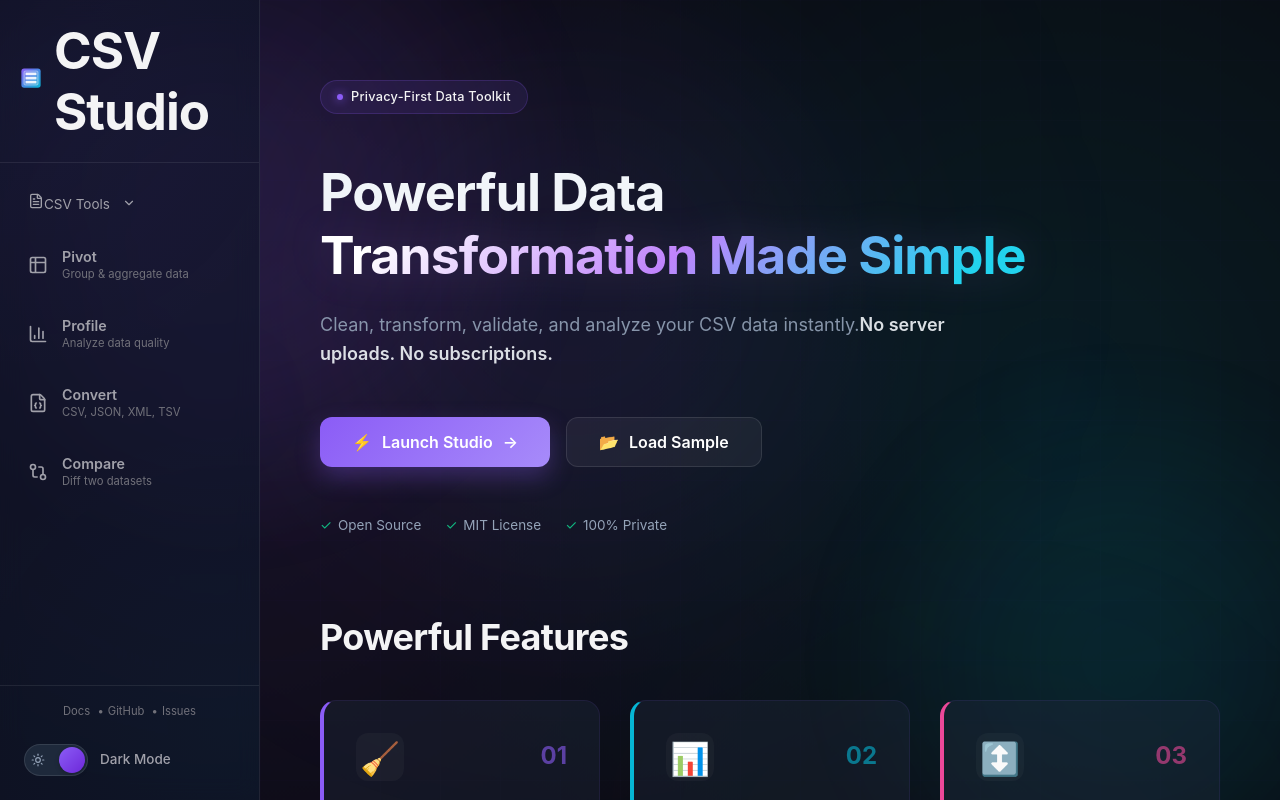
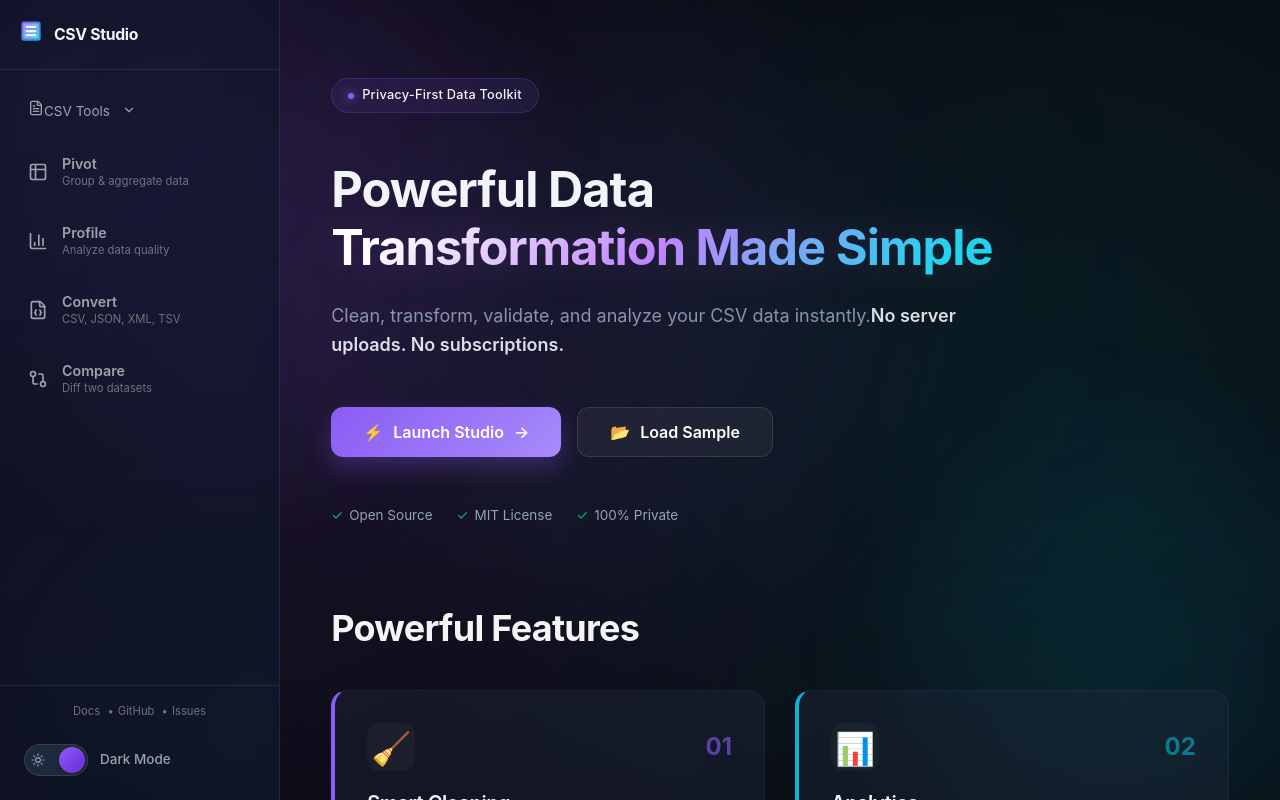
Before and after one commit to SlytherinScriptor/CSVStudio, a React (Vite) app: page / in a window 1280 px wide. Shown: the top 800 px of the page. Built offline with nearby package versions, Linux system fonts and the light colour scheme.

Commit message:
Balance sidebar scale and welcome layout

```diff
--- a/src/App.css
+++ b/src/App.css
@@ -11,7 +11,7 @@
 
 /* Sidebar */
 .sidebar {
-    width: 260px;
+    width: 280px;
     background: var(--bg-elevated);
     border-right: 1px solid var(--border);
     display: flex;
@@ -29,6 +29,14 @@
     gap: 12px;
     padding: 20px;
     border-bottom: 1px solid var(--border);
+}
+
+.logo-text {
+    font-size: 1.05rem;
+    font-weight: 700;
+    letter-spacing: -0.02em;
+    white-space: nowrap;
+    line-height: 1;
 }
 
 .sidebar-logo {
@@ -214,7 +222,7 @@
 /* Main Content */
 .main-content {
     flex: 1;
-    margin-left: 260px;
+    margin-left: 280px;
     min-height: 100vh;
     display: flex;
     flex-direction: column;
@@ -3529,7 +3537,7 @@ canvas {
 
 @media (max-width: 1024px) {
     .sidebar {
-        width: 260px;
+        width: 280px;
         transform: translateX(-110%);
         box-shadow: none;
         z-index: 60;
--- a/src/components/Welcome.css
+++ b/src/components/Welcome.css
@@ -33,10 +33,10 @@
     display: grid;
     grid-template-rows: auto 1fr auto;
     gap: 60px;
-    padding: 40px 60px 60px;
+    padding: clamp(24px, 3vw, 40px) clamp(24px, 4vw, 60px) clamp(32px, 5vw, 60px);
     /* Reduced padding now that footer is integrated */
     flex: 1;
-    max-width: 1400px;
+    max-width: 1200px;
     margin: 0 auto;
     width: 100%;
 }
@@ -148,12 +148,12 @@
 }
 
 .hero-title {
-    font-size: 52px;
+    font-size: clamp(2.1rem, 4vw, 3.25rem);
     font-weight: 700;
     line-height: 1.2;
     letter-spacing: -0.02em;
     margin-bottom: 0;
-    max-width: 900px;
+    max-width: 720px;
     color: var(--text-primary);
 }
 
```
